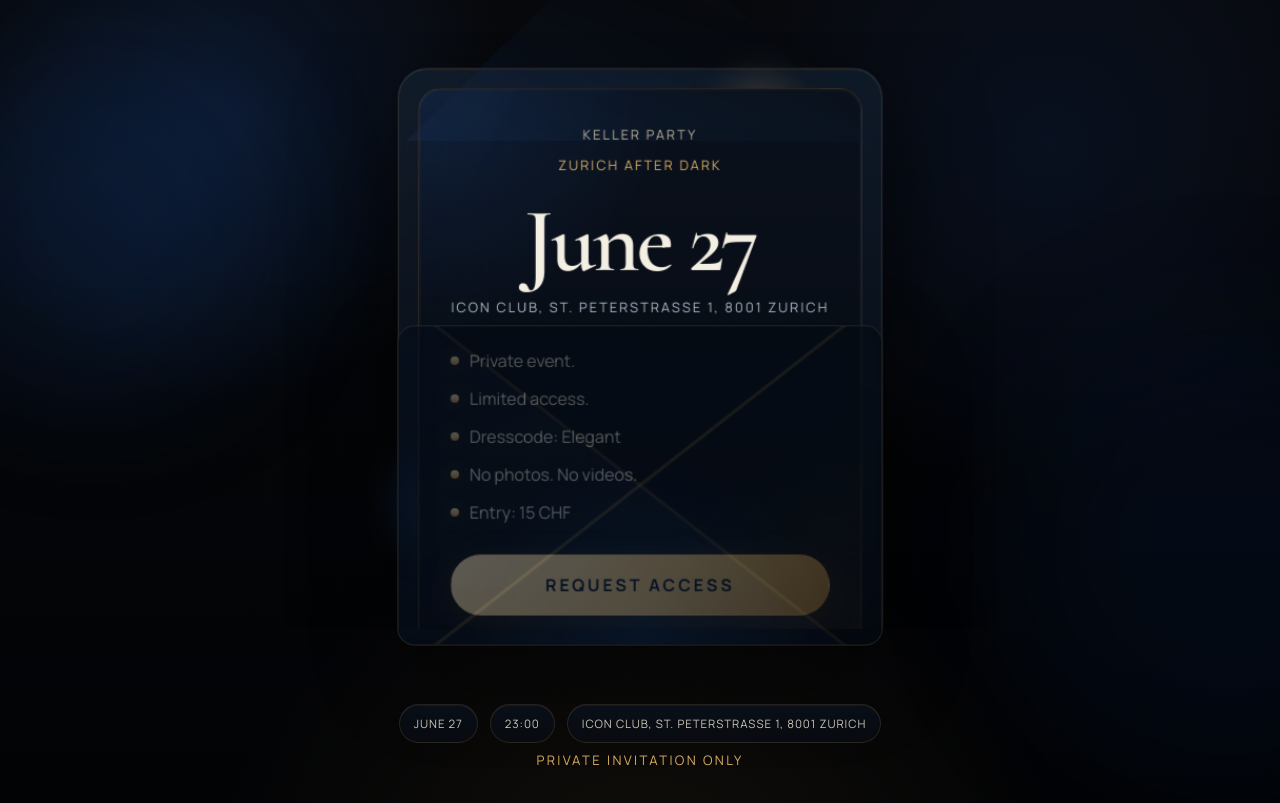
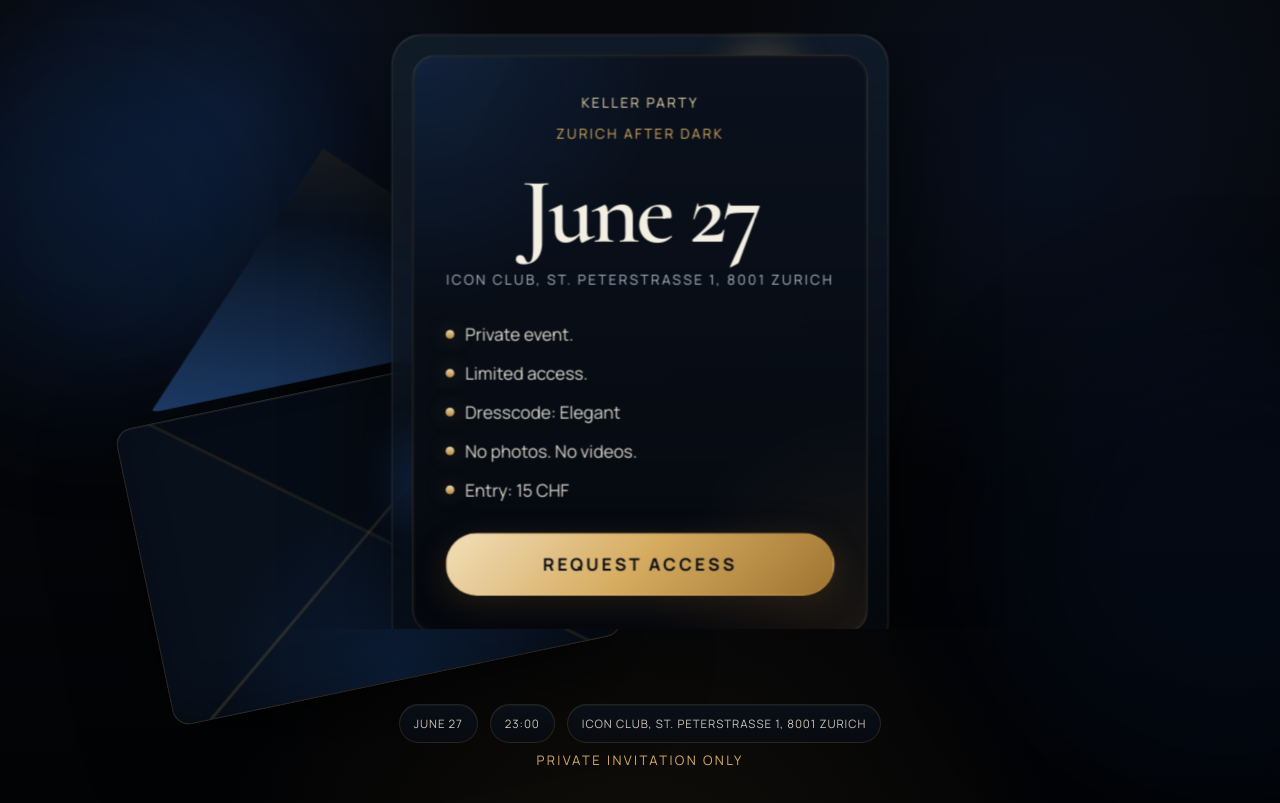
Before and after one commit to Kingsley007-sudo/keller-party, a Next.js app: page / in a window 1280 px wide. Shown: the top 803 px of the page. Built offline with nearby package versions, Linux system fonts and the light colour scheme.

Commit message:
enveope and registration form optimized

```diff
--- a/app/globals.css
+++ b/app/globals.css
@@ -548,6 +548,11 @@ select {
 
 .envelope-stage {
   position: relative;
+  --envelope-bottom: 54px;
+  --envelope-height: 330px;
+  --envelope-flap-height: 245px;
+  --envelope-corner: 18px;
+  --envelope-flap-edge-inset: 6px;
   width: min(100%, 500px);
   min-height: 660px;
   display: grid;
@@ -565,11 +570,11 @@ select {
 }
 
 .envelope-back {
-  bottom: 54px;
+  bottom: var(--envelope-bottom);
   z-index: 0;
-  height: 330px;
+  height: var(--envelope-height);
   border: 1px solid rgba(215, 173, 98, 0.18);
-  border-radius: 18px;
+  border-radius: var(--envelope-corner);
   background:
     linear-gradient(145deg, rgba(13, 28, 50, 0.98), rgba(4, 9, 16, 0.98)),
     radial-gradient(circle at top, rgba(215, 173, 98, 0.12), transparent 44%);
@@ -579,10 +584,12 @@ select {
 }
 
 .envelope-flap {
-  bottom: 332px;
+  bottom: calc(var(--envelope-bottom) + var(--envelope-height) - var(--envelope-flap-height));
   z-index: 4;
-  height: 245px;
-  clip-path: polygon(0 0, 100% 0, 50% 100%);
+  height: var(--envelope-flap-height);
+  border-top-left-radius: var(--envelope-corner);
+  border-top-right-radius: var(--envelope-corner);
+  clip-path: polygon(var(--envelope-flap-edge-inset) 0, calc(100% - var(--envelope-flap-edge-inset)) 0, 50% 100%);
   background:
     linear-gradient(160deg, rgba(27, 58, 102, 0.98), rgba(8, 17, 30, 0.98) 58%, rgba(182, 132, 52, 0.16)),
     linear-gradient(90deg, rgba(215, 173, 98, 0.18), transparent 32%, rgba(215, 173, 98, 0.12));
@@ -591,11 +598,11 @@ select {
 }
 
 .envelope-pocket {
-  bottom: 54px;
+  bottom: var(--envelope-bottom);
   z-index: 3;
-  height: 330px;
+  height: var(--envelope-height);
   border: 1px solid rgba(215, 173, 98, 0.16);
-  border-radius: 18px;
+  border-radius: var(--envelope-corner);
   overflow: hidden;
   background:
     linear-gradient(38deg, rgba(8, 16, 28, 0.98) 0 49.6%, rgba(6, 12, 21, 0.98) 50%),
@@ -619,7 +626,7 @@ select {
 .card-reveal-mask {
   position: absolute;
   inset: 0 -180px;
-  z-index: 2;
+  z-index: 5;
   display: grid;
   place-items: center;
   overflow: hidden;
@@ -1450,6 +1457,11 @@ select {
   }
 
   .envelope-stage {
+    --envelope-bottom: 32px;
+    --envelope-height: 270px;
+    --envelope-flap-height: 200px;
+    --envelope-corner: 16px;
+    --envelope-flap-edge-inset: 5px;
     min-height: 590px;
   }
 
@@ -1461,13 +1473,13 @@ select {
 
   .envelope-back,
   .envelope-pocket {
-    bottom: 32px;
-    height: 270px;
+    bottom: var(--envelope-bottom);
+    height: var(--envelope-height);
   }
 
   .envelope-flap {
-    bottom: 284px;
-    height: 200px;
+    bottom: calc(var(--envelope-bottom) + var(--envelope-height) - var(--envelope-flap-height));
+    height: var(--envelope-flap-height);
   }
 
   .form-header {
--- a/app/invitation-envelope.jsx
+++ b/app/invitation-envelope.jsx
@@ -31,14 +31,18 @@ export default function InvitationEnvelope() {
   const flapVariants = {
     hidden: {
       opacity: shouldReduceMotion ? 0 : 1,
+      x: 0,
       y: shouldReduceMotion ? 34 : 0,
       scale: shouldReduceMotion ? 0.92 : 1,
+      rotate: 0,
       rotateX: shouldReduceMotion ? 176 : 0
     },
     show: {
-      opacity: shouldReduceMotion ? 0 : [1, 1, 0],
-      y: shouldReduceMotion ? 34 : [0, 0, 34],
-      scale: shouldReduceMotion ? 0.92 : [1, 1, 0.92],
+      opacity: shouldReduceMotion ? 0 : [1, 1, 1, 0],
+      x: shouldReduceMotion ? 0 : [0, 0, -320, -420],
+      y: shouldReduceMotion ? 34 : [0, 0, 70, 120],
+      scale: shouldReduceMotion ? 0.92 : [1, 1, 0.9, 0.86],
+      rotate: shouldReduceMotion ? 0 : [0, 0, -14, -24],
       rotateX: 176,
       transition: {
         rotateX: {
@@ -47,21 +51,33 @@ export default function InvitationEnvelope() {
           ease: easeOut
         },
         opacity: {
-          delay: shouldReduceMotion ? 0 : 5.15,
-          duration: shouldReduceMotion ? 0 : 0.8,
-          times: [0, 0.2, 1],
+          delay: shouldReduceMotion ? 0 : 5.12,
+          duration: shouldReduceMotion ? 0 : 0.95,
+          times: [0, 0.62, 0.82, 1],
+          ease: easeOut
+        },
+        x: {
+          delay: shouldReduceMotion ? 0 : 5.12,
+          duration: shouldReduceMotion ? 0 : 0.95,
+          times: [0, 0.18, 0.76, 1],
           ease: easeOut
         },
         y: {
-          delay: shouldReduceMotion ? 0 : 5.15,
-          duration: shouldReduceMotion ? 0 : 0.8,
-          times: [0, 0.2, 1],
+          delay: shouldReduceMotion ? 0 : 5.12,
+          duration: shouldReduceMotion ? 0 : 0.95,
+          times: [0, 0.18, 0.76, 1],
           ease: easeOut
         },
         scale: {
-          delay: shouldReduceMotion ? 0 : 5.15,
-          duration: shouldReduceMotion ? 0 : 0.8,
-          times: [0, 0.2, 1],
+          delay: shouldReduceMotion ? 0 : 5.12,
+          duration: shouldReduceMotion ? 0 : 0.95,
+          times: [0, 0.18, 0.76, 1],
+          ease: easeOut
+        },
+        rotate: {
+          delay: shouldReduceMotion ? 0 : 5.12,
+          duration: shouldReduceMotion ? 0 : 0.95,
+          times: [0, 0.18, 0.76, 1],
           ease: easeOut
         }
       }
@@ -70,17 +86,45 @@ export default function InvitationEnvelope() {
 
   const envelopeVariants = {
     hidden: shouldReduceMotion
-      ? { opacity: 0, y: 34, scale: 0.92 }
-      : { opacity: 1, y: 0, scale: 1 },
+      ? { opacity: 0, x: 0, y: 34, scale: 0.92, rotate: 0 }
+      : { opacity: 1, x: 0, y: 0, scale: 1, rotate: 0 },
     show: {
-      opacity: shouldReduceMotion ? 0 : [1, 1, 0],
-      y: shouldReduceMotion ? 34 : [0, 0, 34],
-      scale: shouldReduceMotion ? 0.92 : [1, 1, 0.92],
+      opacity: shouldReduceMotion ? 0 : [1, 1, 1, 0],
+      x: shouldReduceMotion ? 0 : [0, 0, -320, -420],
+      y: shouldReduceMotion ? 34 : [0, 0, 70, 120],
+      scale: shouldReduceMotion ? 0.92 : [1, 1, 0.9, 0.86],
+      rotate: shouldReduceMotion ? 0 : [0, 0, -14, -24],
       transition: {
-        delay: shouldReduceMotion ? 0 : 5.15,
-        duration: shouldReduceMotion ? 0 : 0.8,
-        times: [0, 0.35, 1],
-        ease: easeOut
+        opacity: {
+          delay: shouldReduceMotion ? 0 : 5.12,
+          duration: shouldReduceMotion ? 0 : 0.95,
+          times: [0, 0.62, 0.82, 1],
+          ease: easeOut
+        },
+        x: {
+          delay: shouldReduceMotion ? 0 : 5.12,
+          duration: shouldReduceMotion ? 0 : 0.95,
+          times: [0, 0.18, 0.76, 1],
+          ease: easeOut
+        },
+        y: {
+          delay: shouldReduceMotion ? 0 : 5.12,
+          duration: shouldReduceMotion ? 0 : 0.95,
+          times: [0, 0.18, 0.76, 1],
+          ease: easeOut
+        },
+        scale: {
+          delay: shouldReduceMotion ? 0 : 5.12,
+          duration: shouldReduceMotion ? 0 : 0.95,
+          times: [0, 0.18, 0.76, 1],
+          ease: easeOut
+        },
+        rotate: {
+          delay: shouldReduceMotion ? 0 : 5.12,
+          duration: shouldReduceMotion ? 0 : 0.95,
+          times: [0, 0.18, 0.76, 1],
+          ease: easeOut
+        }
       }
     }
   };
@@ -111,18 +155,18 @@ export default function InvitationEnvelope() {
       scale: shouldReduceMotion ? 1.08 : [0.96, 0.96, 0.96, 0.96, 1.12, 1.08],
       transition: {
         opacity: {
-          delay: shouldReduceMotion ? 0 : 1.7,
+          delay: shouldReduceMotion ? 0 : 1.45,
           duration: shouldReduceMotion ? 0 : 0.18
         },
         y: {
-          delay: shouldReduceMotion ? 0 : 1.7,
-          duration: shouldReduceMotion ? 0 : 4.35,
+          delay: shouldReduceMotion ? 0 : 1.45,
+          duration: shouldReduceMotion ? 0 : 3.65,
           times: [0, 0.3, 0.56, 0.76, 0.94, 1],
           ease: easeOut
         },
         scale: {
-          delay: shouldReduceMotion ? 0 : 1.7,
-          duration: shouldReduceMotion ? 0 : 4.35,
+          delay: shouldReduceMotion ? 0 : 1.45,
+          duration: shouldReduceMotion ? 0 : 3.65,
           times: [0, 0.3, 0.56, 0.76, 0.94, 1],
           ease: easeOut
         }
```
